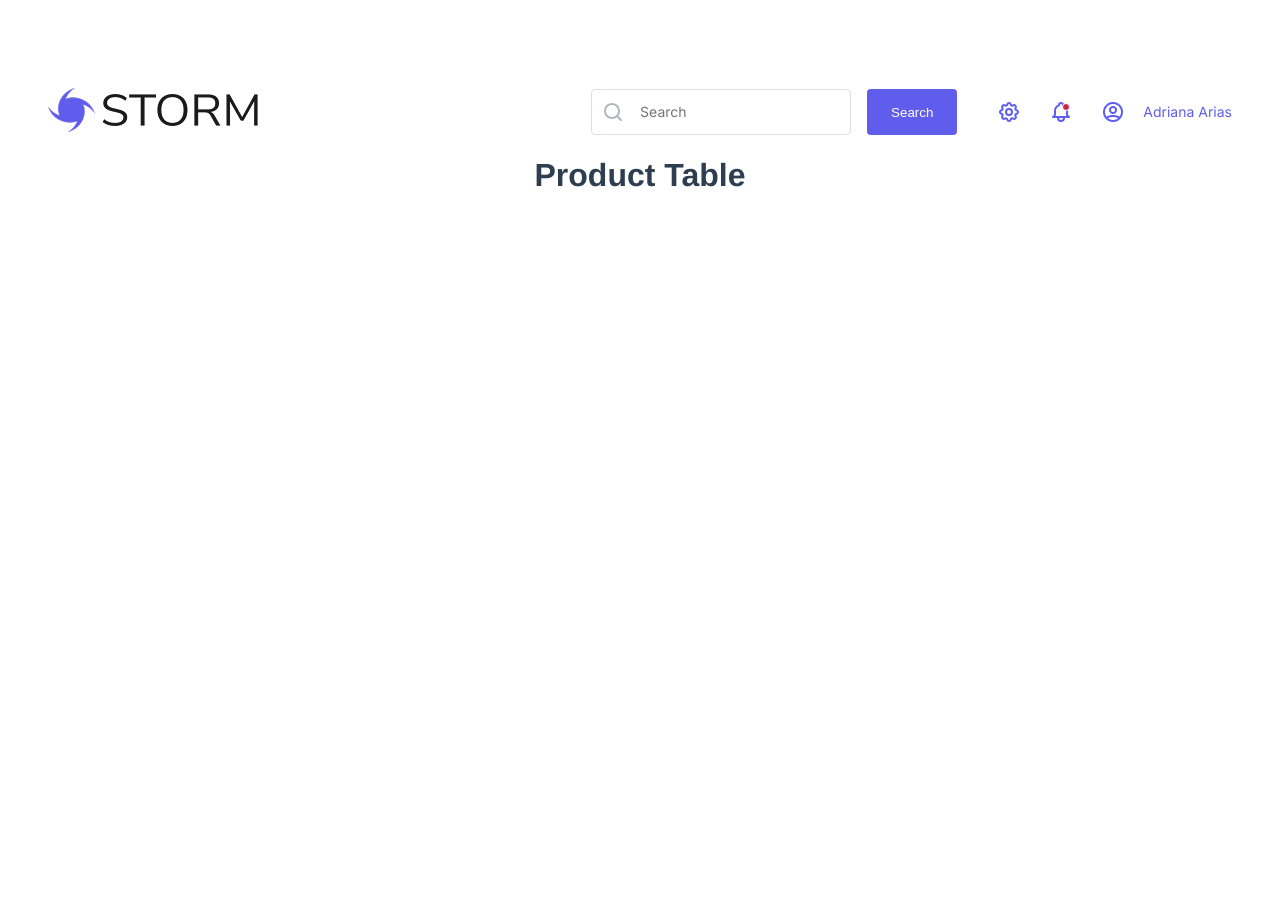
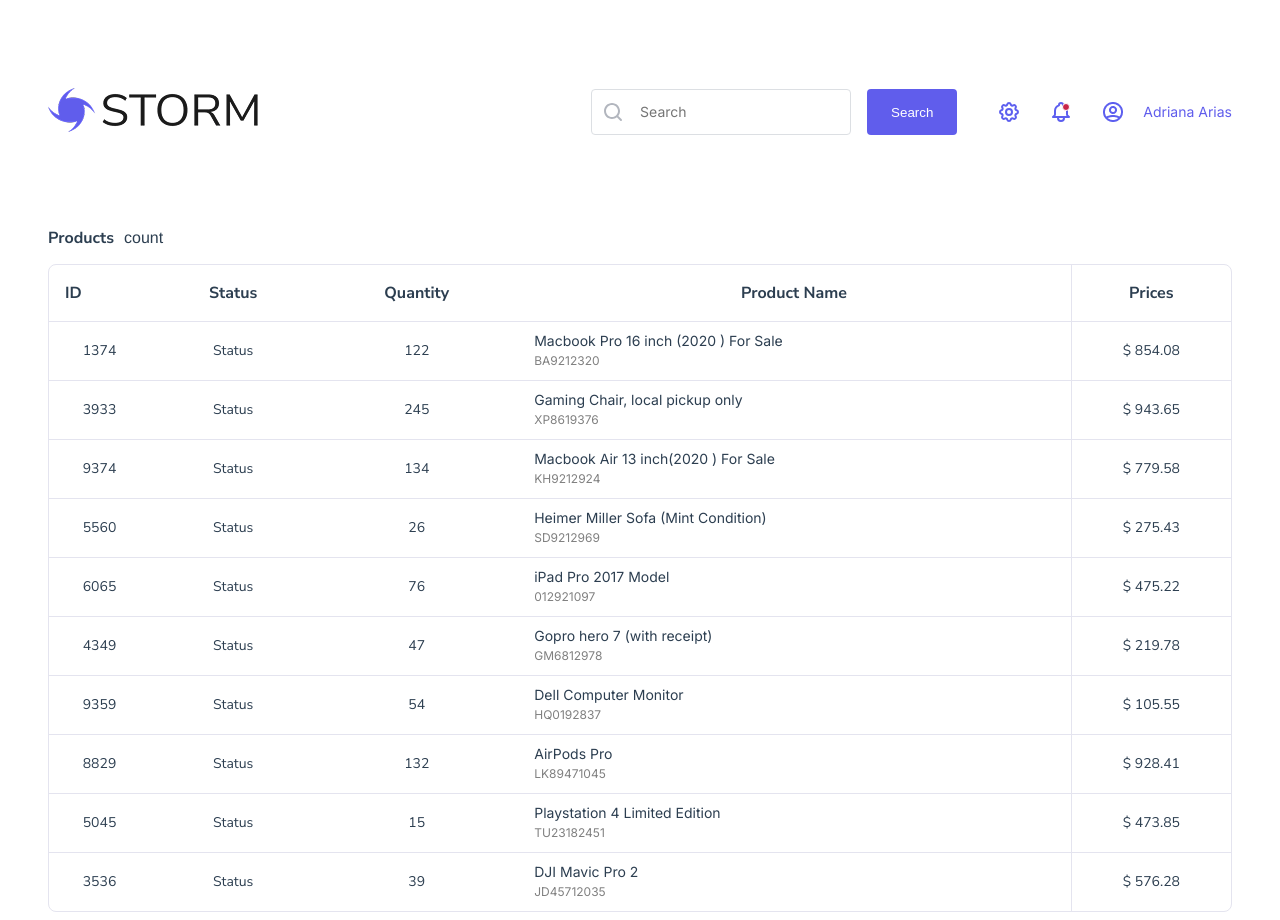
Before and after one commit to sachinchaves/product-dashboard, a Vue app: page / in a window 1280 px wide. Before the commit the page ends 800 px from the top, so only its background shows below. Built offline with nearby package versions, Linux system fonts and the light colour scheme; data requests are answered from the project's data file.

Commit message:
fetch products data, create products table

```diff
--- a/src/components/ProductTable.vue
+++ b/src/components/ProductTable.vue
@@ -1,9 +1,145 @@
 <template>
-  <h1>Product Table</h1>
+  <div id="products-table">
+    <div class="product-count">
+      <h3>Products</h3>
+      <span>count</span>
+    </div>
+
+    <!-- Products-table-wrapper -->
+    <div class="products-table-wrapper">
+      <table>
+        <thead>
+          <tr>
+            <th class="product-id">ID</th>
+            <th>Status</th>
+            <th>Quantity</th>
+            <th>Product Name</th>
+            <th class="price-heading">Prices</th>
+          </tr>
+        </thead>
+        <tbody>
+          <tr v-for="product in products" :key="product.id">
+            <td>{{ product.id }}</td>
+            <td>Status</td>
+            <td>{{ product.quantity }}</td>
+            <td
+              :aria-label="`Product: ${product.product}, Serial: ${product.serial}`"
+            >
+              <p class="product-name">{{ product.product }}</p>
+              <p class="serial">{{ product.serial }}</p>
+            </td>
+            <td class="price-body">$ {{ product.total }}</td>
+          </tr>
+        </tbody>
+      </table>
+    </div>
+    <!-- Products-table-wrapper end-->
+  </div>
 </template>
 
 <script>
-export default {};
+import { ref, onMounted } from "vue";
+
+export default {
+  setup() {
+    let products = ref(null);
+
+    let fetchProductsData = async () => {
+      try {
+        let response = await fetch("http://localhost:3000/products");
+
+        console.log("response", response);
+
+        if (!response.ok) {
+          throw new Error("Error fetching data - " + response.status);
+        }
+
+        products.value = await response.json();
+      } catch (error) {
+        console.log(error);
+      }
+    };
+
+    onMounted(fetchProductsData);
+
+    console.log(products);
+
+    return { products };
+  },
+};
 </script>
 
-<style lang="scss"></style>
+<style lang="scss">
+#products-table {
+  max-width: 1184px;
+  margin: 0 auto;
+  margin-top: 76px;
+
+  h3 {
+    text-align: left;
+    font-family: $font-family-secondary;
+    font-weight: 700;
+    font-size: 16px;
+    line-height: 20px;
+    margin-right: 10px;
+  }
+
+  .product-count {
+    display: flex;
+    align-items: center;
+  }
+
+  .products-table-wrapper {
+    border: 1px solid #e4e4ef;
+    border-radius: 8px;
+
+    table {
+      width: 100%;
+      border-collapse: collapse;
+      font-family: $font-family-secondary;
+      line-height: 20px;
+
+      thead {
+        th {
+          padding: 18px 16px;
+          font-weight: 700;
+          font-size: 16px;
+
+          &.product-id {
+            text-align: left;
+          }
+
+          &.price-heading {
+            border-left: 1px solid #e4e4ef;
+          }
+        }
+      }
+      tbody {
+        tr {
+          border-top: 1px solid #e4e4ef;
+          padding: 18px 16px;
+          font-size: 14px;
+          font-weight: 400;
+
+          .product-name {
+            text-align: left;
+            margin: 0;
+            padding: 8px 0 0 16px;
+          }
+          .serial {
+            font-size: 12px;
+            color: #808080;
+            text-align: left;
+            margin: 0;
+            padding: 0px 0 8px 16px;
+          }
+
+          .price-body {
+            border-left: 1px solid #e4e4ef;
+          }
+        }
+      }
+    }
+  }
+}
+</style>
```
